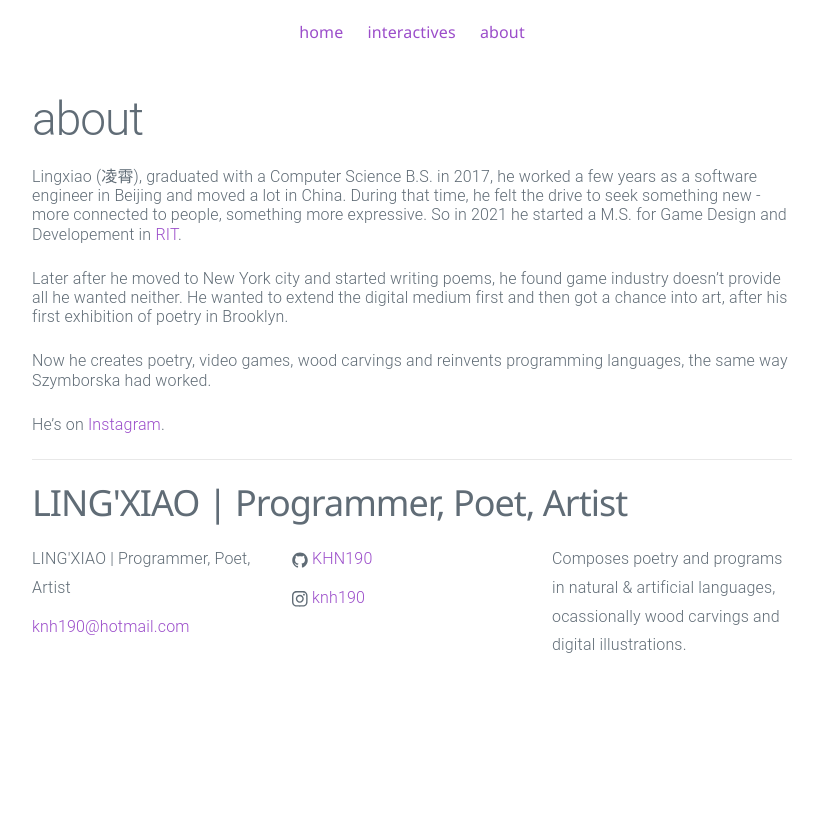
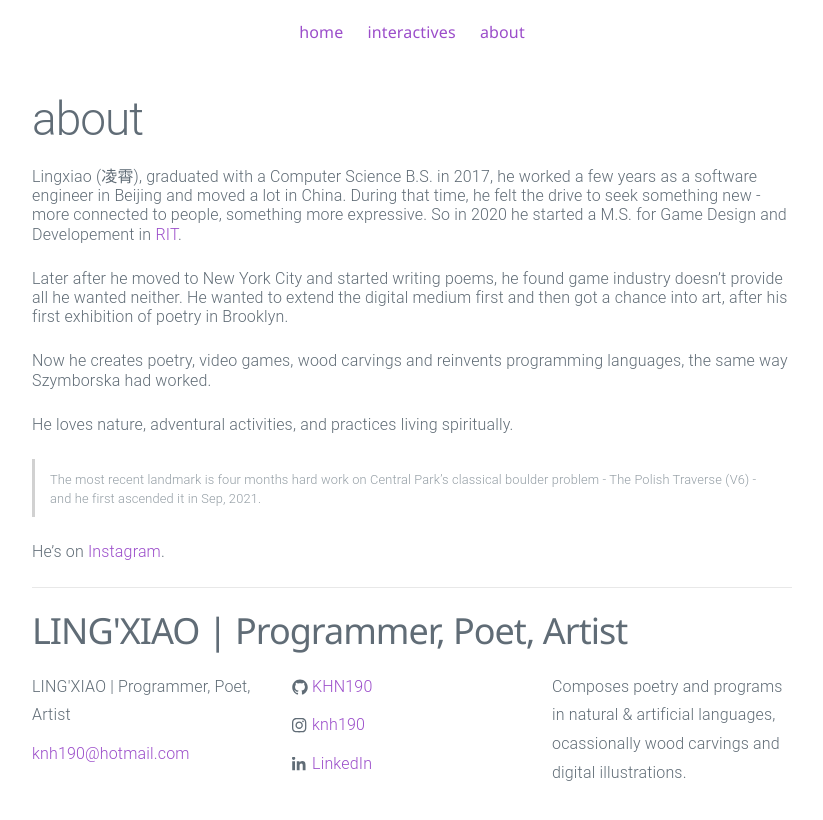
Before and after one commit to KHN190/khn190.github.io, a Jekyll site: the page built from about.md, in a window 1280 px wide. Shown: the top 820 px of the page, without its empty margins (228-1051 px from the left). Built offline with Jekyll 4.4.1, drawn with Linux system fonts in a browser that asks for light colours.

Commit message:
Update about.

```diff
--- a/_config.yml
+++ b/_config.yml
@@ -8,6 +8,7 @@
 url: "https://khn190.github.io"
 github_username: KHN190
 instagram_username: knh190
+linkedin_username: lingxiao-yu-587483123
 # twitter_username: knh190
 
 # Build settings
--- a/_includes/footer.html
+++ b/_includes/footer.html
@@ -44,7 +44,7 @@
         <li>
           <a href="https://instagram.com/{{ site.instagram_username }}">
             <span class="icon  icon--instagram">
-              <svg viewBox="0 30 460 460">
+              <svg viewBox="0 30 500 500">
                 <path fill="#828282" d="M224.1 141c-63.6 0-114.9 51.3-114.9 114.9s51.3 114.9 114.9 114.9S339 319.5 339 255.9 287.7 141 224.1 141zm0 189.6c-41.1 0-74.7-33.5-74.7-74.7s33.5-74.7 74.7-74.7 74.7 33.5 74.7 74.7-33.6 74.7-74.7 74.7zm146.4-194.3c0 14.9-12 26.8-26.8 26.8-14.9 0-26.8-12-26.8-26.8s12-26.8 26.8-26.8 26.8 12 26.8 26.8zm76.1 27.2c-1.7-35.9-9.9-67.7-36.2-93.9-26.2-26.2-58-34.4-93.9-36.2-37-2.1-147.9-2.1-184.9 0-35.8 1.7-67.6 9.9-93.9 36.1s-34.4 58-36.2 93.9c-2.1 37-2.1 147.9 0 184.9 1.7 35.9 9.9 67.7 36.2 93.9s58 34.4 93.9 36.2c37 2.1 147.9 2.1 184.9 0 35.9-1.7 67.7-9.9 93.9-36.2 26.2-26.2 34.4-58 36.2-93.9 2.1-37 2.1-147.8 0-184.8zM398.8 388c-7.8 19.6-22.9 34.7-42.6 42.6-29.5 11.7-99.5 9-132.1 9s-102.7 2.6-132.1-9c-19.6-7.8-34.7-22.9-42.6-42.6-11.7-29.5-9-99.5-9-132.1s-2.6-102.7 9-132.1c7.8-19.6 22.9-34.7 42.6-42.6 29.5-11.7 99.5-9 132.1-9s102.7-2.6 132.1 9c19.6 7.8 34.7 22.9 42.6 42.6 11.7 29.5 9 99.5 9 132.1s2.7 102.7-9 132.1z" />
               </svg>
             </span>
@@ -53,6 +53,21 @@
           </a>
         </li>
         {% endif %}
+
+        {% if site.linkedin_username %}
+        <li>
+          <a href="https://www.linkedin.com/in/{{ site.linkedin_username }}/">
+            <span class="icon  icon--linkedin">
+              <svg viewBox="0 10 530 530">
+                <path fill="#828282" d="M100.28 448H7.4V148.9h92.88zM53.79 108.1C24.09 108.1 0 83.5 0 53.8a53.79 53.79 0 0 1 107.58 0c0 29.7-24.1 54.3-53.79 54.3zM447.9 448h-92.68V302.4c0-34.7-.7-79.2-48.29-79.2-48.29 0-55.69 37.7-55.69 76.7V448h-92.78V148.9h89.08v40.8h1.3c12.4-23.5 42.69-48.3 87.88-48.3 94 0 111.28 61.9 111.28 142.3V448z"></path>
+              </svg>
+            </span>
+
+            <span class="username">LinkedIn</span>
+          </a>
+        </li>
+        {% endif %}
+
       </ul>
     </div>
 
--- a/about.md
+++ b/about.md
@@ -4,10 +4,14 @@
 permalink: /about/
 ---
 
-Lingxiao (凌霄), graduated with a Computer Science B.S. in 2017, he worked a few years as a software engineer in Beijing and moved a lot in China. During that time, he felt the drive to seek something new - more connected to people, something more expressive. So in 2021 he started a M.S. for Game Design and Developement in [RIT](https://www.rit.edu).
+Lingxiao (凌霄), graduated with a Computer Science B.S. in 2017, he worked a few years as a software engineer in Beijing and moved a lot in China. During that time, he felt the drive to seek something new - more connected to people, something more expressive. So in 2020 he started a M.S. for Game Design and Developement in [RIT](https://www.rit.edu).
 
-Later after he moved to New York city and started writing poems, he found game industry doesn't provide all he wanted neither. He wanted to extend the digital medium first and then got a chance into art, after his first exhibition of poetry in Brooklyn.
+Later after he moved to New York City and started writing poems, he found game industry doesn't provide all he wanted neither. He wanted to extend the digital medium first and then got a chance into art, after his first exhibition of poetry in Brooklyn.
 
 Now he creates poetry, video games, wood carvings and reinvents programming languages, the same way Szymborska had worked.
 
+He loves nature, adventural activities, and practices living spiritually.
+
+> <span>The most recent landmark is four months hard work on Central Park's classical boulder problem - The Polish Traverse (V6) - and he first ascended it in Sep, 2021.</span>
+
 He's on [Instagram](https://www.instagram.com/knh190/).
```
Also changed, not shown: _includes/preview-old.html (deleted, +0 -21 lines), index-old.html (+21 -1 lines).
